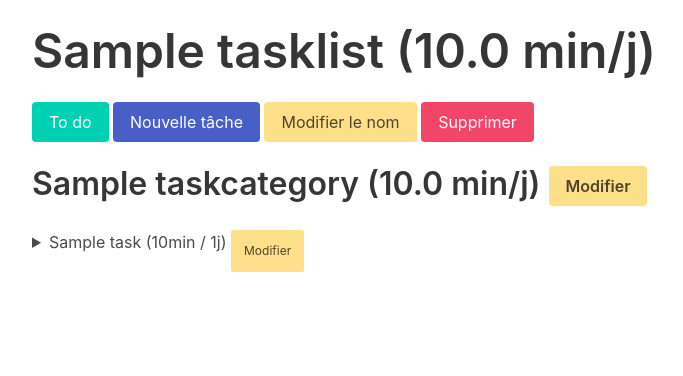
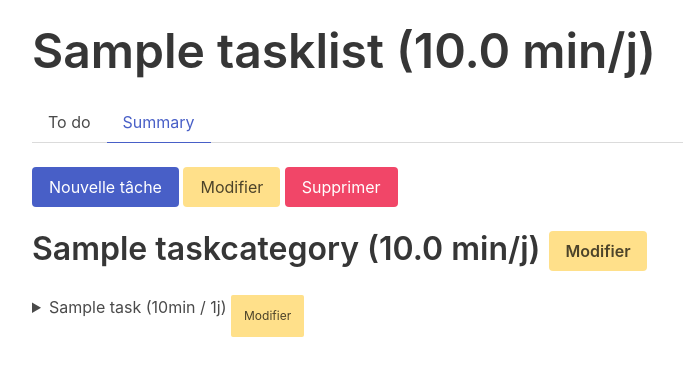
Before and after one commit to TWal/imacs, a Django app: page /task_list/1/summary in a window 1280 px wide. Shown: the part 104-480 px from the top of the page, without its empty margins (32-715 px from the left). Run offline with Django 3.2, Linux system fonts and the light colour scheme; a user stored in the database is signed in; tables that the repository leaves empty hold one stand-in row (values such as "Sample post").

Commit message:
Improve navigation between task list summary and todo

```diff
--- a/imacs_app/templates/imacs_app/task_list_summary.html
+++ b/imacs_app/templates/imacs_app/task_list_summary.html
@@ -9,10 +9,10 @@
 
 {% block content %}
 <h1 class="title is-1"> {{ task_list.name }} ({{ task_list.minute_per_day | floatformat:1 }} min/j)</h1>
+{% with "summary" as task_list_active_tab %}{% include 'imacs_app/task_list_tabs.html' %}{% endwith %}
 <div class="block">
-    <a class="button is-primary" href="{% url 'imacs_app:task_list_todo' task_list.id %}">To do</a>
     <a class="button is-link" href="{% url 'imacs_app:task_list_create_task' task_list.id %}">Nouvelle tâche</a>
-    <a class="button is-warning" href="{% url 'imacs_app:task_list_modify' task_list.id %}">Modifier le nom</a>
+    <a class="button is-warning" href="{% url 'imacs_app:task_list_modify' task_list.id %}">Modifier</a>
     <a class="button is-danger" href="{% url 'imacs_app:task_list_delete' task_list.id %}">Supprimer</a>
 </div>
 {% for task_category in task_list.taskcategory_set.all %}
--- /dev/null
+++ b/imacs_app/templates/imacs_app/task_list_tabs.html
@@ -0,0 +1,6 @@
+<div class="tabs">
+    <ul>
+        <li {% ifequal task_list_active_tab "todo" %}class="is-active"{% endifequal %}><a href="{% url 'imacs_app:task_list_todo' task_list.id %}">To do</a></li>
+        <li {% ifequal task_list_active_tab "summary" %}class="is-active"{% endifequal %}><a href="{% url 'imacs_app:task_list_summary' task_list.id %}">Summary</a></li>
+    </ul>
+</div>
--- a/imacs_app/templates/imacs_app/task_list_todo.html
+++ b/imacs_app/templates/imacs_app/task_list_todo.html
@@ -8,7 +8,7 @@
 
 {% block content %}
 <h1 class="title is-1"> {{ task_list.name }}</h1>
-<a class="block button is-warning" href="{% url 'imacs_app:task_list_summary' task_list.id %}">Modifier</a>
+{% with "todo" as task_list_active_tab %}{% include 'imacs_app/task_list_tabs.html' %}{% endwith %}
 <table class="table">
 {% for task in tasks %}
 <tr>
```
